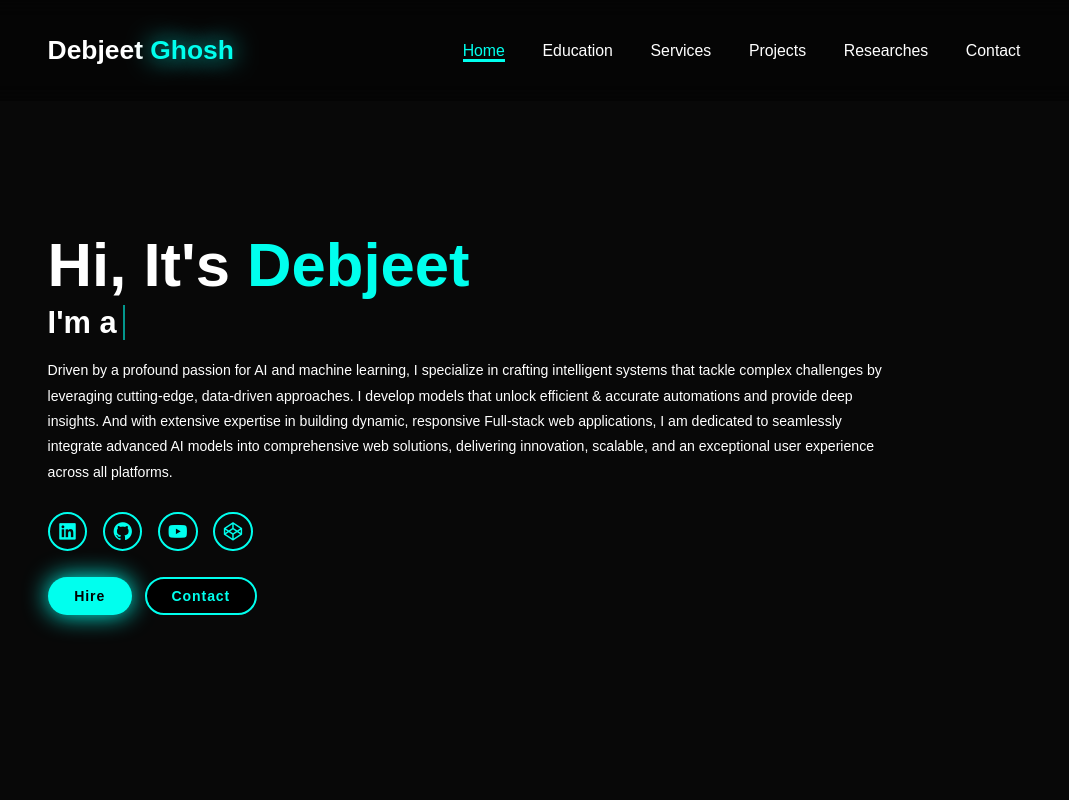
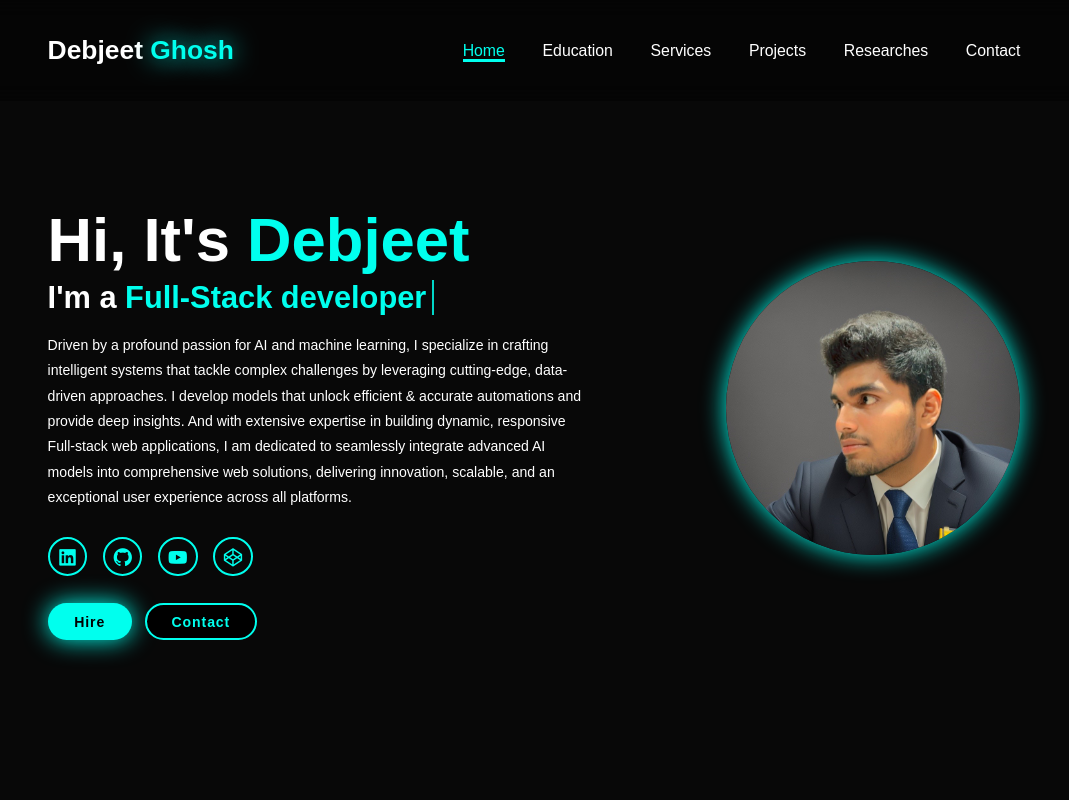
Before and after one commit to debjeet214/Web-portfolio, a plain HTML site: page index.html in a window 1280 px wide. Shown: the top 800 px of the page, without its empty margins (106-1175 px from the left). Drawn offline with nearby package versions, Linux system fonts and the light colour scheme; files that its build step writes are made by us from their sources.

Commit message:
Update index.html

```diff
--- a/index.html
+++ b/index.html
@@ -4,7 +4,7 @@
     <meta charset="UTF-8">
     <meta name="viewport" content="width=device-width, initial-scale=1.0">
     <title>My Portfolio</title>
-    <link rel="stylesheet" href="./asset-val/index.css">
+    <link rel="stylesheet" href="./asset-val/css/index.css">
     <link rel="stylesheet" href="https://unpkg.com/boxicons@2.1.4/css/boxicons.min.css">
 </head>
 <body>
@@ -42,7 +42,7 @@
             </div>
         </div>
             <div class="home-img">
-                <img src="./asset-val/debjeet_self_img.jpg" alt="">
+                <img src="./asset-val/images/debjeet_self_img.jpg" alt="">
             </div>
     </section>
     <section class="education" id="education">
@@ -195,6 +195,6 @@
         </p>
     </footer>
 
-    <script src="./asset-val/index.js"></script>
+    <script src="./asset-val/javascript/index.js"></script>
 </body>
 </html>
```
